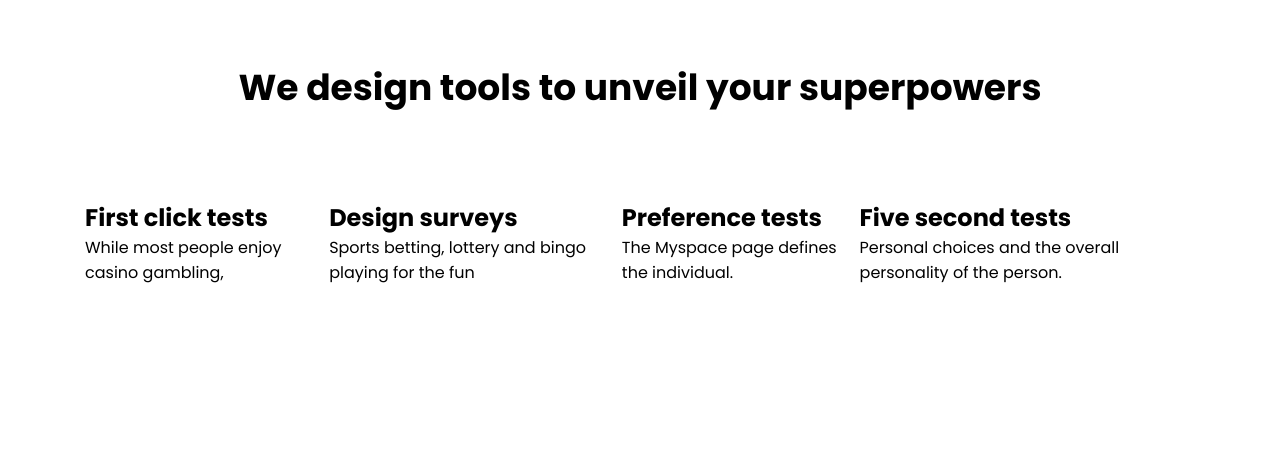
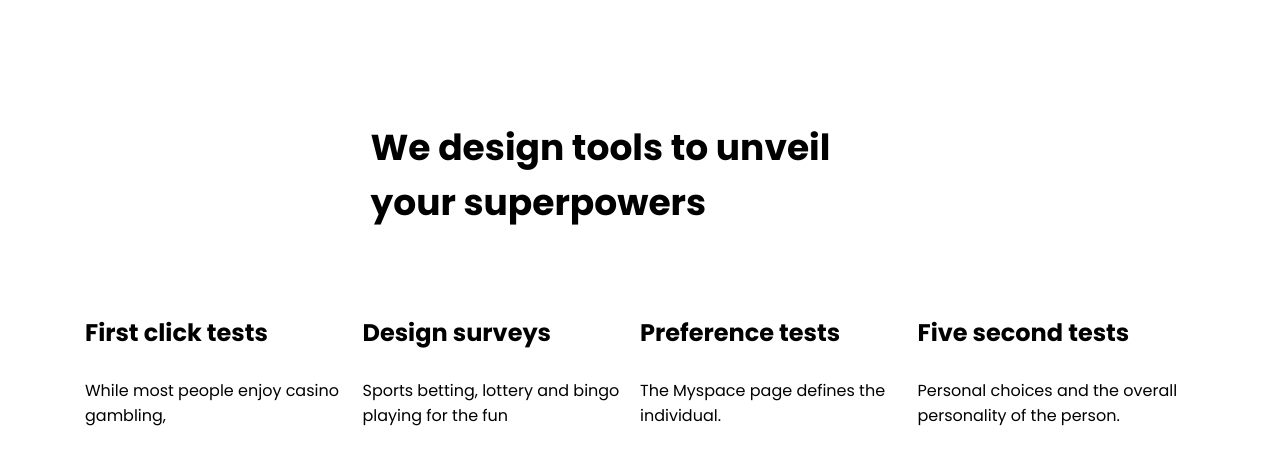
Before and after one commit to valentinshepitko/22-01, a plain HTML site: page 21-01-2022/index.html in a window 1280 px wide. Drawn offline with Linux system fonts and the light colour scheme.

Commit message:
we design section

```diff
--- a/21-01-2022/src/style/style.css
+++ b/21-01-2022/src/style/style.css
@@ -15,16 +15,27 @@ body {
     margin: 0 auto;
 }
 
+.flex-section {
+    padding: 60px 0;
+}
+
 h1 {
     font-size: 36px;
-    text-align: center;
-    padding: 60px 0 60px;
+    max-width: 539px;
+    padding: 60px 0;
+    margin: 0 auto;
+
 }
 
 .flex-container {
     display: flex;
+    flex-wrap: wrap;
 }
 
 .block {
+    width: 25%;
+}
 
+h2 {
+    margin: 0 0 28px;
 }
```
